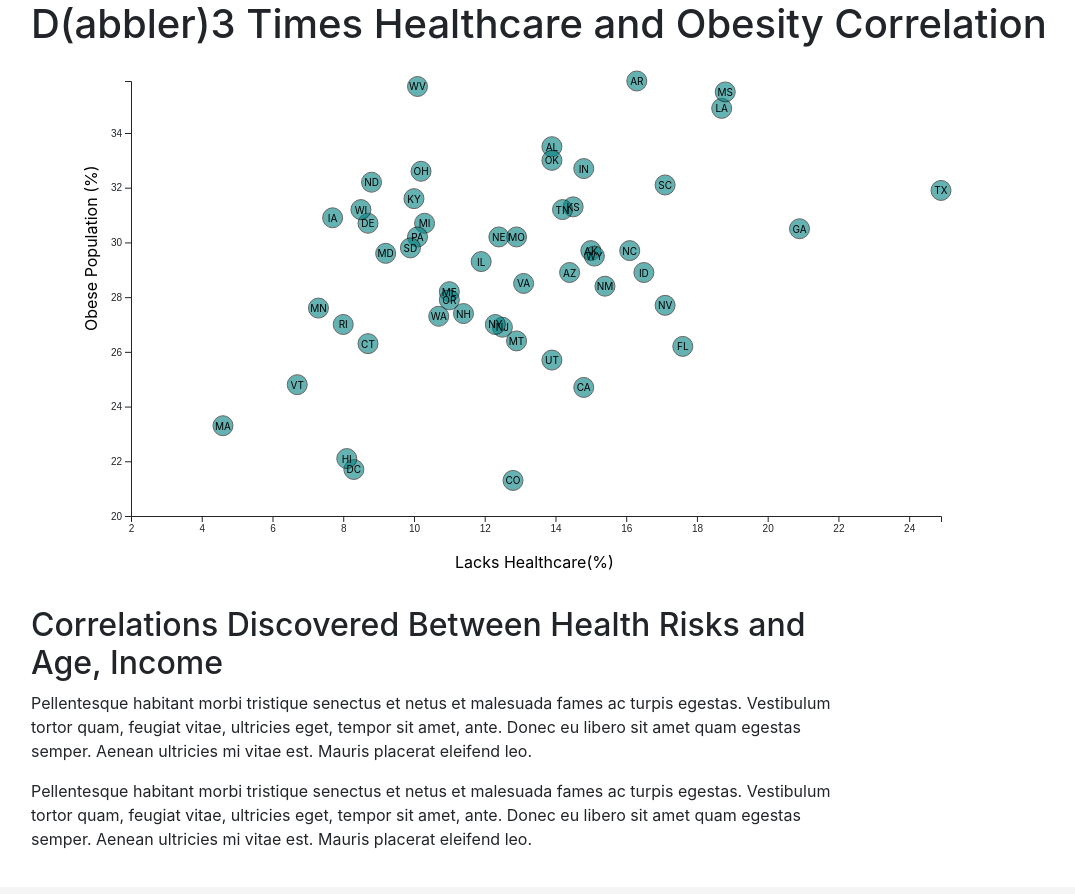
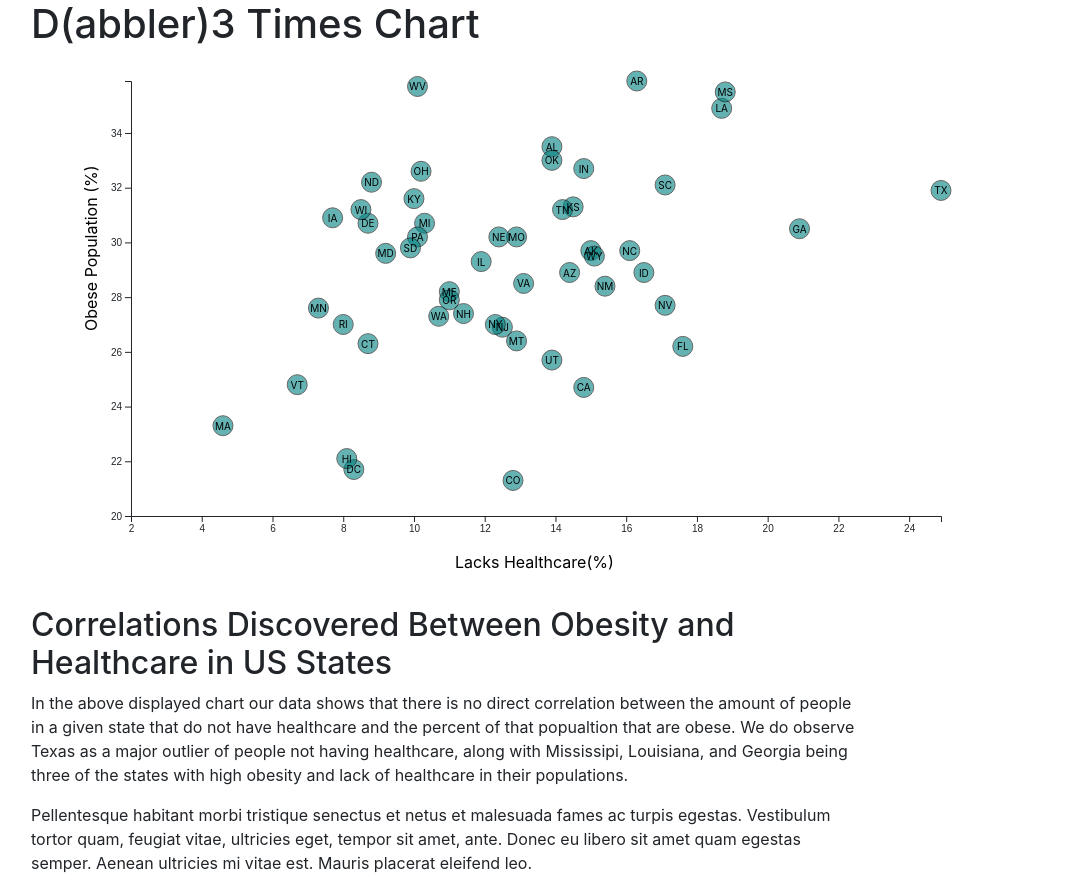
Before and after one commit to theriotn95/D3-challenge, a plain HTML site: page index.html in a window 1280 px wide. Shown: the top 894 px of the page, without its empty margins (54-1129 px from the left). Drawn offline with nearby package versions, Linux system fonts and the light colour scheme.

Commit message:
saving changes

```diff
--- a/assets/js/app.js
+++ b/assets/js/app.js
@@ -1,4 +1,3 @@
-function create_chart(){
 
 var svgWidth = 960;
 var svgHeight = 550;
@@ -53,7 +52,7 @@ var yLinearScale = d3.scaleLinear()
     chartGroup.append("g")
     .call(leftAxis);
 
-
+    //Create circles for data points
     var circles_states = chartGroup.selectAll("circle")
         .data(data_j)
         .enter()
@@ -97,6 +96,3 @@ chartGroup.append("text")
 
 
     });
-    }
-
-    create_chart();
--- a/index.html
+++ b/index.html
@@ -14,7 +14,7 @@
   <div class="container">
     <div class="row">
       <div class="col-xs-12 col-md-12">
-        <h1>D(abbler)3 Times Healthcare and Obesity Correlation</h1>
+        <h1>D(abbler)3 Times Chart</h1>
       </div>
     </div>
     <div class="row">
@@ -27,10 +27,12 @@
     <div class="row">
       <div class="col-xs-12  col-md-9">
         <div class="article">
-          <h2>Correlations Discovered Between Health Risks and Age, Income</h2>
-          <p>Pellentesque habitant morbi tristique senectus et netus et malesuada fames ac turpis egestas. Vestibulum tortor
-            quam, feugiat vitae, ultricies eget, tempor sit amet, ante. Donec eu libero sit amet quam egestas semper. Aenean
-            ultricies mi vitae est. Mauris placerat eleifend leo.</p>
+          <h2>Correlations Discovered Between Obesity and Healthcare in US States</h2>
+
+          <p>In the above displayed chart our data shows that there is no direct correlation between the amount of people
+            in a given state that do not have healthcare and the percent of that popualtion that are obese. We do observe Texas
+            as a major outlier of people not having healthcare, along with Mississipi, Louisiana, and Georgia being three of the
+            states with high obesity and lack of healthcare in their populations. </p>
 
           <p>Pellentesque habitant morbi tristique senectus et netus et malesuada fames ac turpis egestas. Vestibulum tortor
             quam, feugiat vitae, ultricies eget, tempor sit amet, ante. Donec eu libero sit amet quam egestas semper. Aenean
```
Also changed, not shown: impress.js (added).
